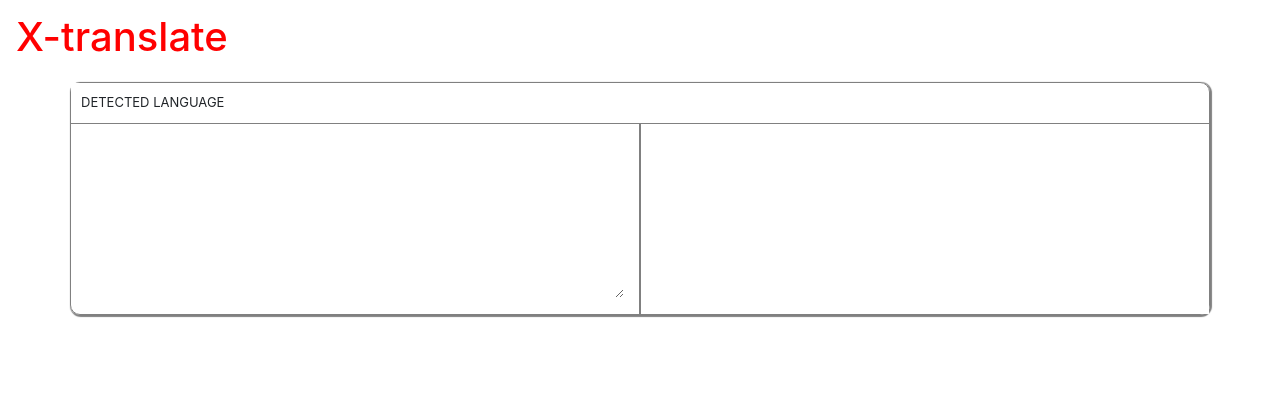
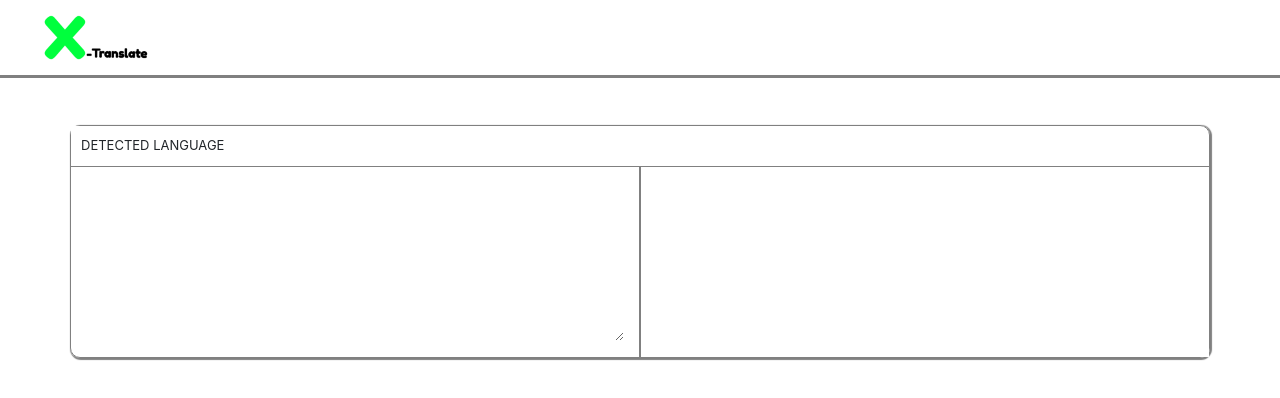
Before and after one commit to Lazontez/Translate-That, a React (Create React App) app in the folder client/: page / in a window 1280 px wide. Shown: the top 398 px of the page. Built offline with nearby package versions, Linux system fonts and the light colour scheme.

Commit message:
added navbar

```diff
--- a/client/src/components/navbar/navbar.js
+++ b/client/src/components/navbar/navbar.js
@@ -1,22 +1,22 @@
 import React from "react";
+import navbarCss from "../../css/main/navbar.css"
+class Navbar extends React.Component{
 
-class Navbar extends React.Component {
 
-    render() {
-        return (
+    render(){
+        return(
         <div>
-                <div style={{ "backgroundColor": "white" }}></div>
-                <nav className="navbar navbar-dark">
+        <nav className="navbar navbar-dark" style={navbarCss} id="navbar">
             <a className="navbar-brand" href="/">
-                    <h1 style={{"color":"red"}}>X-translate</h1>
+                <img src="./translationLogo.png"  alt="TranlateThat Logo" style={{"marginTop":"-25px"}}/>
             </a>
+
             <button className="navbar-toggler" type="button" data-toggle="collapse" data-target="#navbarNav" aria-controls="navbarNav" aria-expanded="false" aria-label="Toggle navigation">
                 <span className="navbar-toggler-icon"></span>
             </button>
         </nav>
     </div>
-        )
-    }
+        )}
 }
 
 export default Navbar
--- /dev/null
+++ b/client/src/css/main/navbar.css
@@ -0,0 +1,7 @@
+#navbar{
+    outline: grey ;
+    outline-style: solid;
+    margin-bottom: 50px;
+    height : 75px
+
+}
```
Also changed, not shown: client/public/LogoMakr_1DQBuL.png (added), client/public/translationLogo.png (added). Lines whose indentation alone changed are shown as unchanged.
